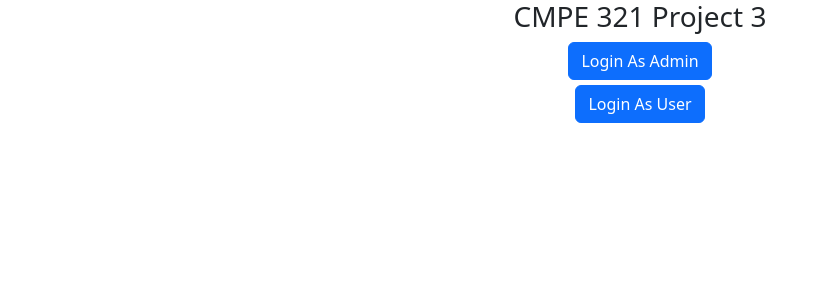
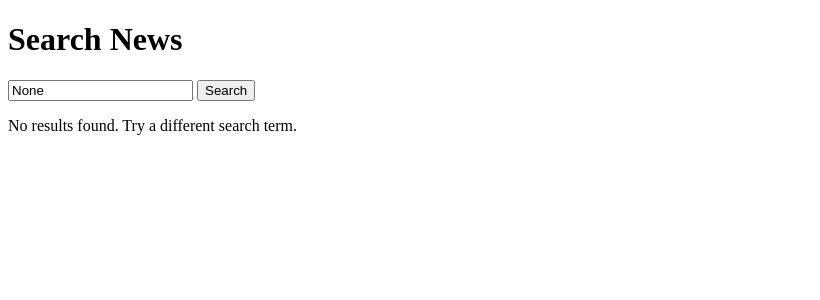
Before and after one commit to bbinxx/Stock-market-news, a Flask app: page / in a window 1280 px wide. Shown: the top 300 px of the page, without its empty margins (0-820 px from the left). Run offline with Flask 3, Linux system fonts and the light colour scheme; some libraries are stand-ins or nearby versions.

Commit message:
Index file for search input and result display

```diff
--- a/templates/index.html
+++ b/templates/index.html
@@ -1,25 +1,23 @@
 <!DOCTYPE html>
-<html lang="en">
+<html>
 <head>
-    <meta charset="UTF-8">
-    <link href="{{ url_for('static', filename = 'css/bootstrap.min.css') }}" rel="stylesheet">
-
+    <title>Search News</title>
 </head>
 <body>
-<div class="container">
-    <div class="well text-center">
-        <h3>CMPE 321 Project 3</h3>
-    </div>
-    <div class="container text-center">
-        <form action="/homeAdmin">
-            <input type="submit" class="btn btn-primary" value="Login As Admin" />
-        </form>
-        <div style="margin:5px;"></div>
-        <form action="/homeUser">
-            <input type="submit" class="btn btn-primary" value="Login As User" />
-        </form>
-    </div>
-</div>
-
+    <h1>Search News</h1>
+    <form action="/" method="get">
+        <input type="text" name="search_query" value="{{ search_query }}" placeholder="Enter your search term">
+        <button type="submit">Search</button>
+    </form>
+    {% if news_data %}
+        <h2>Results for "{{ search_query }}"</h2>
+        <ul>
+            {% for article in news_data['articles'] %}
+              <li><a href="{{ article['url'] }}">{{ article['title'] }}</a></li>
+            {% endfor %}
+        </ul>
+    {% else %}
+        <p>No results found. Try a different search term.</p>
+    {% endif %}
 </body>
 </html>
```
